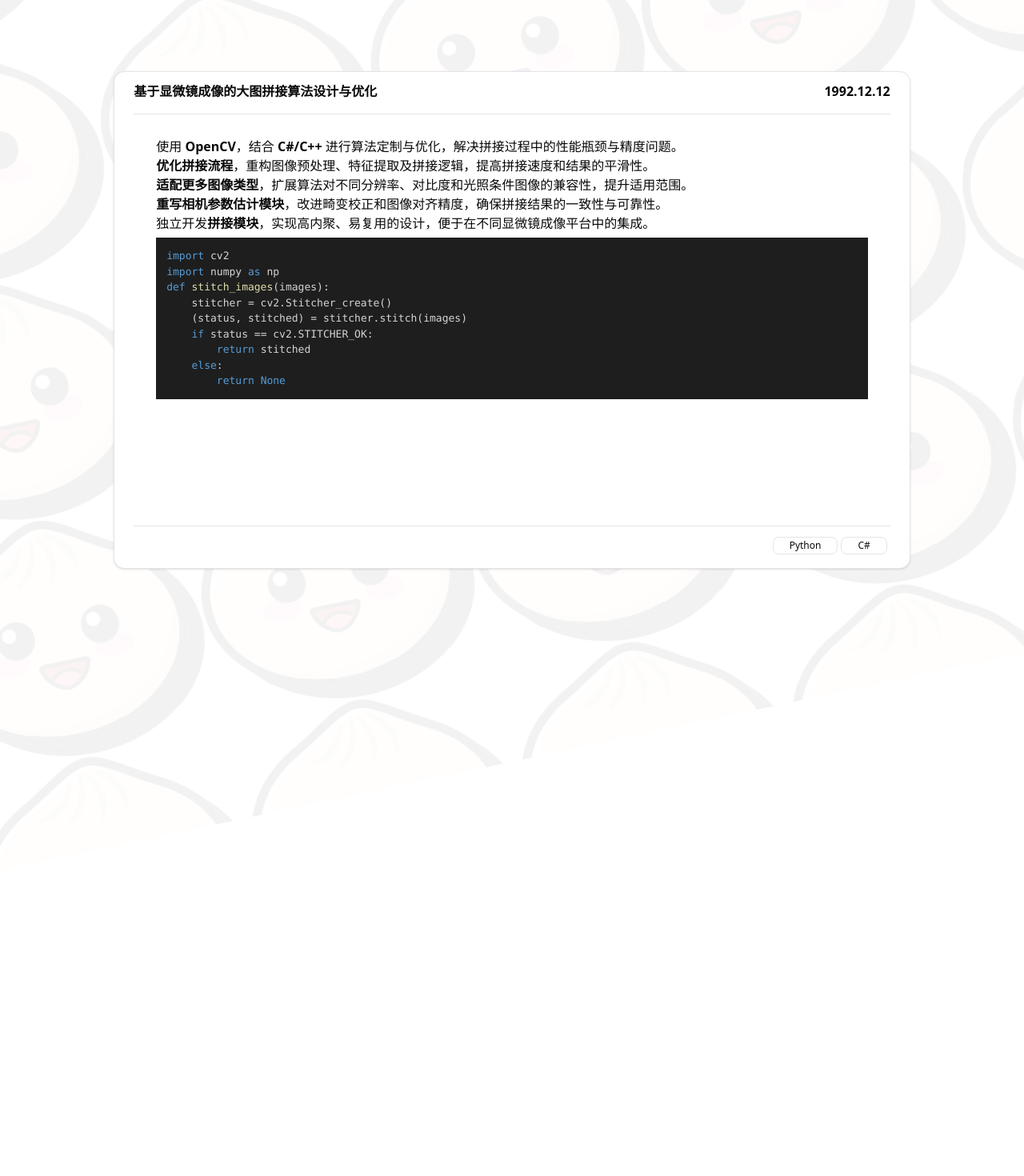
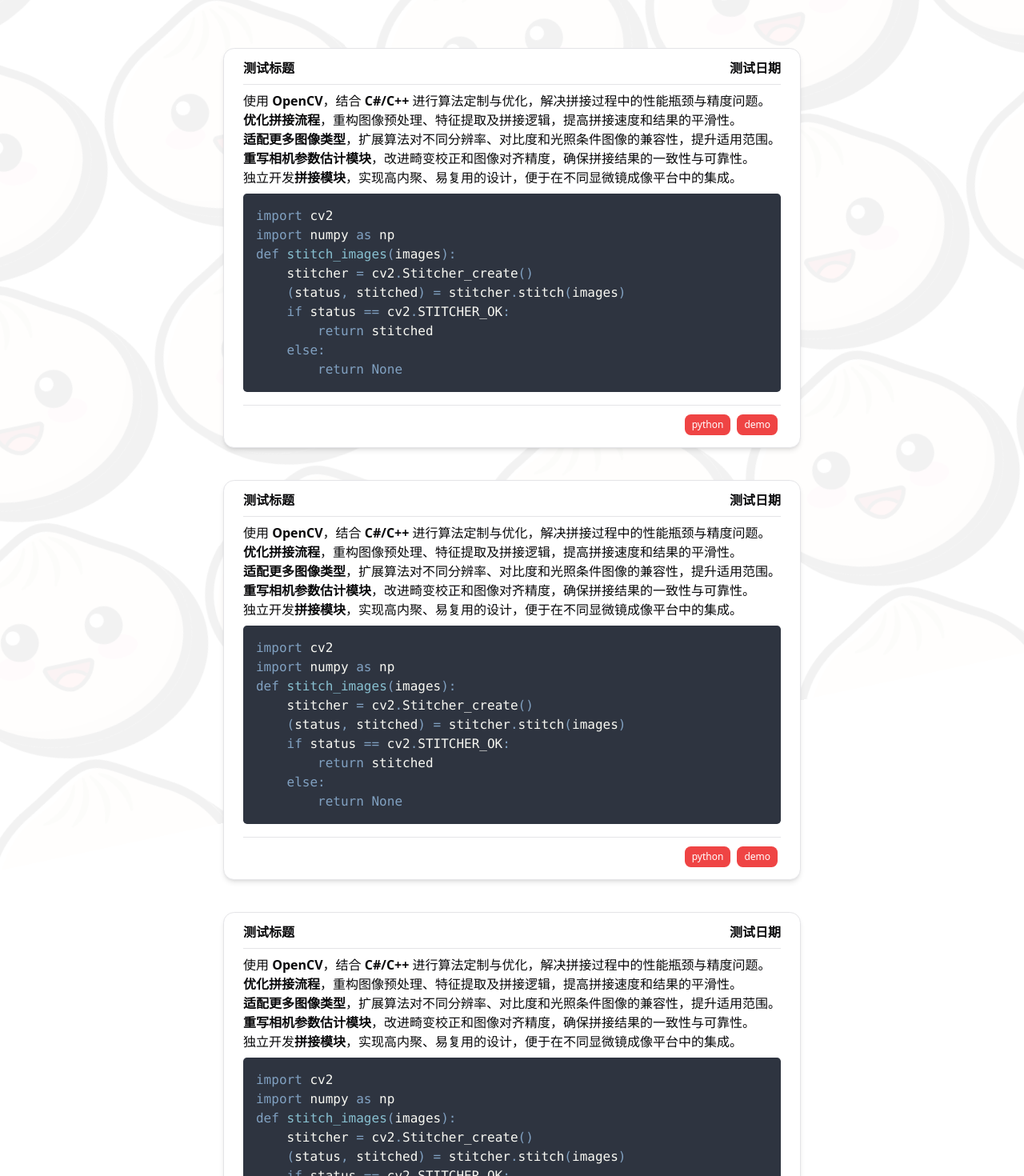
Before and after one commit to pchuan98/resume, a React (Vite) app: page / in a window 1280 px wide. Shown: the top 1470 px of the page at 80% size. Before the commit the page ends 840 px from the top, so only its background shows below. Built offline with nearby package versions, Linux system fonts and the light colour scheme.

Commit message:
feat: complete resume card

```diff
--- a/package.json
+++ b/package.json
@@ -34,6 +34,10 @@
     "@tailwindcss/typography": "^0.5.16",
     "@types/bun": "latest",
     "@types/react": "^19",
-    "@types/react-dom": "^19"
+    "@types/react-dom": "^19",
+    "@types/react-syntax-highlighter": "^15.5.13"
+  },
+  "peerDependencies": {
+    "typescript": "^5"
   }
 }
--- a/src/App.tsx
+++ b/src/App.tsx
@@ -1,19 +1,7 @@
-import {
-  Card,
-  CardContent,
-  CardFooter,
-  CardHeader,
-  CardTitle,
-} from "@/components/ui/card";
+import "./index.css";
+import { ResumeCard } from "@/components/resume/cardex";
 
-import { Separator } from "@/components/ui/separator";
-import "./index.css";
-import { Badge } from "@/components/ui/badge";
-import { ScrollArea } from "@/components/ui/scroll-area";
-import MarkdownRenderer from "./components/resume/markdown";
-
-function MyComponent() {
-  const markdownContent = `
+const markdownContent = `
 - 使用 **OpenCV**，结合 **C#/C++** 进行算法定制与优化，解决拼接过程中的性能瓶颈与精度问题。
 - **优化拼接流程**，重构图像预处理、特征提取及拼接逻辑，提高拼接速度和结果的平滑性。
 - **适配更多图像类型**，扩展算法对不同分辨率、对比度和光照条件图像的兼容性，提升适用范围。
@@ -34,108 +22,49 @@ def stitch_images(images):
 \`\`\`
   `;
 
-  return (
-    <div className="container mx-auto p-4">
-      <MarkdownRenderer content={markdownContent} />
-    </div>
-  );
-}
+// loop 10 times of markdowncontent
+const markdownContent1 = `
+${markdownContent}
+${markdownContent}
+${markdownContent}
+${markdownContent}
+${markdownContent}
+${markdownContent}
+${markdownContent}
+${markdownContent}
+${markdownContent}
+`;
 
 export function App() {
   return (
     <div className="w-screen h-screen">
-      <div className="flex flex-wrap justify-center items-center m-10">
-        {/* <ExpandableCard /> */}
-        {/* <ExpandableCard /> */}
+      <div className="flex flex-wrap justify-center items-center p-10">
+        <ResumeCard className="m-5"
+          title="测试标题"
+          date="测试日期"
+          content={markdownContent}
+          exContent={markdownContent1} expanded={false} tags={["python", "demo"]} />
 
-        <Card className="fixed z-50 inset-1/9 ">
-          <CardContent className="h-full w-full">
-            <div className="h-full w-full flex flex-col ">
-              <div className="h-10 flex justify-between">
-                <text className="text-1xl font-bold">
-                  基于显微镜成像的大图拼接算法设计与优化
-                </text>
-                <text className="text-1xl font-bold justify-end">
-                  1992.12.12
-                </text>
-              </div>
-              <Separator />
+        <ResumeCard className="m-5"
+          title="测试标题"
+          date="测试日期"
+          content={markdownContent}
+          exContent={markdownContent1} expanded={false} tags={["python", "demo"]} />
 
-              <ScrollArea className="flex-grow flex items-center justify-center h-1/3 m-3">
-                {MyComponent()}
-              </ScrollArea>
-              <Separator className="my-2" />
-              <div className="h-8 flex items-center justify-end">
-                <Badge variant="outline" className="px-5">
-                  Python
-                </Badge>
-                <Badge variant="outline" className="px-5 mx-1">
-                  C#
-                </Badge>
-              </div>
-            </div>
-          </CardContent>
-        </Card>
+        <ResumeCard className="m-5"
+          title="测试标题"
+          date="测试日期"
+          content={markdownContent}
+          exContent={markdownContent1} expanded={false} tags={["python", "demo"]} />
 
-        <Card className="fixed z-50 inset-1/9 invisible">
-          <CardContent className="transition-none"></CardContent>
-          <CardFooter>
-            <div className="flex justify-end">
-              <Badge variant="outline" className="bg-red-100 px-5">
-                没做完xx
-              </Badge>
-            </div>
-          </CardFooter>
-        </Card>
-
-        <Card className=" w-3/4 invisible hover:bg-card/80 transition-all shadow-md hover:shadow-xl hover:scale-105 border transition-all duration-100">
-          <CardContent>
-            <div className="flex justify-between">
-              <text className="text-1xl font-bold">项目名称</text>
-              <text className="text-1xl font-bold justify-end">1992.12.12</text>
-            </div>
-            <Separator className="my-2" />
-
-            <p className="text-gray-600 mb-4">
-              Lorem ipsum, dolor sit amet consectetur adipisicing elit. Earum
-              odio veniam possimus eum modi sapiente ab. Minus perspiciatis
-              magnam recusandae? Similique, laboriosam nobis nihil possimus
-              facilis in adipisci repellat quo. Lorem ipsum dolor sit amet
-              consectetur adipisicing elit. Id quos odit natus amet nulla ullam
-              velit. Recusandae natus est commodi saepe tempora minus eaque
-              mollitia aliquid quam, animi, vitae accusamus.
-            </p>
-
-            <p className="text-gray-600 mb-4">
-              Lorem ipsum, dolor sit amet consectetur adipisicing elit. Earum
-              odio veniam possimus eum modi sapiente ab. Minus perspiciatis
-              magnam recusandae? Similique, laboriosam nobis nihil possimus
-              facilis in adipisci repellat quo. Lorem ipsum dolor sit amet
-              consectetur adipisicing elit. Id quos odit natus amet nulla ullam
-              velit. Recusandae natus est commodi saepe tempora minus eaque
-              mollitia aliquid quam, animi, vitae accusamus.
-            </p>
-
-            <p className="text-gray-600 mb-4">
-              Lorem ipsum, dolor sit amet consectetur adipisicing elit. Earum
-              odio veniam possimus eum modi sapiente ab. Minus perspiciatis
-              magnam recusandae? Similique, laboriosam nobis nihil possimus
-              facilis in adipisci repellat quo. Lorem ipsum dolor sit amet
-              consectetur adipisicing elit. Id quos odit natus amet nulla ullam
-              velit. Recusandae natus est commodi saepe tempora minus eaque
-              mollitia aliquid quam, animi, vitae accusamus.
-            </p>
-
-            <div className="flex justify-end">
-              <Badge variant="outline" className="bg-red-100 px-5">
-                没做完xx
-              </Badge>
-            </div>
-          </CardContent>
-        </Card>
+        <ResumeCard className="m-5"
+          title="测试标题"
+          date="测试日期"
+          content={markdownContent}
+          exContent={markdownContent1} expanded={false} tags={["python", "demo"]} />
       </div>
     </div>
-  );
+  )
 }
 
 export default App;
--- a/src/components/resume/cardex.tsx
+++ b/src/components/resume/cardex.tsx
@@ -1,19 +1,50 @@
 import { useState, useEffect } from "react";
-import { Card, CardContent } from "@/components/ui/card";
-import { Badge } from "@/components/ui/badge";
-import { Separator } from "@/components/ui/separator";
 import { cn } from "@/lib/utils";
 
-export function ExpandableCard() {
-    const [isExpanded, setIsExpanded] = useState(false);
+import { ScrollArea } from "@/components/ui/scroll-area";
+import { Separator } from "@/components/ui/separator";
+import { Card, CardAction, CardContent } from "@/components/ui/card";
+import { Badge } from "@/components/ui/badge";
 
-    // 控制背景滚动
+import MarkdownRenderer from "@/components/resume/markdown";
+
+// max card : card      ->  fixed z-50 inset-1/9 invisible
+// max card : content   ->  h-full w-full flex flex-col
+
+// father div ->       <div className="flex flex-wrap justify-center items-center m-10">
+
+interface ResumeCardProps {
+    title: string;
+    date: string;
+    content: string;
+    exContent: string;
+    expanded: boolean;
+    tags: string[];
+}
+
+const expandedCardName = "fixed z-50 inset-1/20 shadow-md border"
+const collapsedCardName = "inset-1/10 hover:bg-card/80 transition-all \
+    shadow-md hover:shadow-xl hover:scale-105 border transition-all duration-100"
+
+export function ResumeCard({
+    className,
+    title,
+    date,
+    content = "",
+    exContent = "",
+    expanded = true,
+    tags = [],
+    ...props
+}: React.ComponentProps<"div"> & ResumeCardProps) {
+    // if exContent is empty, the exContent = content
+    if (exContent === "") {
+        exContent = content;
+    }
+
+    const [isExpanded, setIsExpanded] = useState(expanded);
+
     useEffect(() => {
-        if (isExpanded) {
-            document.body.style.overflow = "hidden";
-        } else {
-            document.body.style.overflow = "unset";
-        }
+        document.body.style.overflow = isExpanded ? "hidden" : "unset";
 
         return () => {
             document.body.style.overflow = "unset";
@@ -21,53 +52,43 @@ export function ExpandableCard() {
     }, [isExpanded]);
 
     return (
-        <div className="flex flex-wrap justify-center items-center my-4">
+        <div className={cn("flex flex-wrap justify-center items-center", className)}>
             <Card
                 onClick={() => setIsExpanded(!isExpanded)}
-                className={cn(
-                    "transition-all duration-300 ease-in-out",
-                    isExpanded
-                        ? "fixed inset-4 z-50 "
-                        : "w-3/4 bg-card/70 hover:bg-card/80 transition-all shadow-md hover:shadow-xl hover:scale-105 border transition-all duration-100"
-                )}
-            >
-                <CardContent
-                    className={cn("h-full", isExpanded ? "overflow-y-auto px-10" : "")}
-                >
-                    <div className="flex justify-between">
-                        <text className="text-1xl font-bold">项目名称</text>
-                        <text className="text-1xl font-bold justify-end">1992.12.12</text>
-                    </div>
-                    <Separator className="my-2" />
+                className={cn(isExpanded ? expandedCardName : collapsedCardName)}>
+                <CardContent className={cn(isExpanded ? "h-full w-full" : "")}>
+                    <div className="h-full w-full flex flex-col">
 
-                    <p className="text-gray-600 mb-4">
-                        Lorem ipsum dolor sit amet consectetur adipisicing elit. Distinctio
-                        temporibus officiis culpa! Consectetur fugiat molestiae perferendis
-                        numquam debitis labore quaerat, quos eos amet iusto nisi distinctio
-                        itaque commodi id ipsum?
-                    </p>
+                        <div className="flex justify-between">
+                            <text className="text-1xl font-bold">{title}</text>
+                            <text className="text-1xl font-bold justify-end">{date}</text>
+                        </div>
 
-                    {/* 展开时显示的额外内容 */}
-                    {isExpanded && (
-                        <>
-                            {/* 可以添加更多内容 */}
-                            {Array.from({ length: 100 }).map((_, i) => (
-                                <p key={i} className="text-gray-600 mb-4">
-                                    额外内容 {i + 1}: Lorem ipsum, dolor sit amet consectetur
-                                    adipisicing elit...
-                                </p>
+                        <Separator className="my-2" />
+
+                        {isExpanded ? (
+                            <ScrollArea className="flex-grow flex items-center justify-center h-1/3 m-3">
+                                <MarkdownRenderer content={exContent} />
+                            </ScrollArea>
+                        ) : (
+                            <MarkdownRenderer content={content} />
+                        )}
+
+
+                        <Separator className="my-2" />
+
+                        <div className="h-8 flex items-center justify-end">
+                            {tags.map((tag) => (
+                                <Badge variant="destructive" className="mx-1 py-1" key={tag}>
+                                    {tag}
+                                </Badge>
                             ))}
-                        </>
-                    )}
-
-                    <div className="flex justify-end">
-                        <Badge variant="outline" className="bg-red-100 px-5">
-                            没做完xx
-                        </Badge>
+                        </div>
                     </div>
                 </CardContent>
-            </Card>
-            {/* 背景遮罩 */}
+            </Card >
+
+            {/* background */}
             {isExpanded && (
                 <div
                     className="fixed inset-0 bg-black/50 z-40"
@@ -75,7 +96,5 @@ export function ExpandableCard() {
                 />
             )}
         </div>
-    );
+    )
 }
-
-export default ExpandableCard;
--- a/src/components/resume/markdown.tsx
+++ b/src/components/resume/markdown.tsx
@@ -2,11 +2,11 @@ import React from "react";
 import ReactMarkdown from "react-markdown";
 import remarkGfm from "remark-gfm";
 import { Prism as SyntaxHighlighter } from "react-syntax-highlighter";
-import { vscDarkPlus } from "react-syntax-highlighter/dist/esm/styles/prism";
+import { nord } from "react-syntax-highlighter/dist/esm/styles/prism";
 
 function MarkdownRenderer({ content }: { content: string }) {
   return (
-    <div className="prose dark:prose-invert max-w-none">
+    <div className="prose">
       <ReactMarkdown
         remarkPlugins={[remarkGfm]}
         components={{
@@ -25,7 +25,7 @@ function MarkdownRenderer({ content }: { content: string }) {
             const match = /language-(\w+)/.exec(className || "");
             return !inline && match ? (
               <SyntaxHighlighter
-                style={vscDarkPlus}
+                style={nord}
                 language={match[1]}
                 PreTag="div"
                 {...props}
--- a/src/index.css
+++ b/src/index.css
@@ -1,4 +1,10 @@
 @import "../styles/globals.css";
+
+@tailwind base;
+@tailwind components;
+@tailwind utilities;
+@tailwind typography;
+
 
 @layer base {
   :root {
--- /dev/null
+++ b/tailwind.config.js
@@ -0,0 +1,13 @@
+/** @type {import('tailwindcss').Config} */
+module.exports = {
+  content: [
+    // 这里配置你的项目文件路径
+    './src/**/*.{html,js,jsx,ts,tsx}',
+  ],
+  theme: {
+    extend: {},
+  },
+  plugins: [
+    require('@tailwindcss/typography'),
+  ],
+}
```
Also changed, not shown: 1 other file (tests, documents, lock files or other folders).
